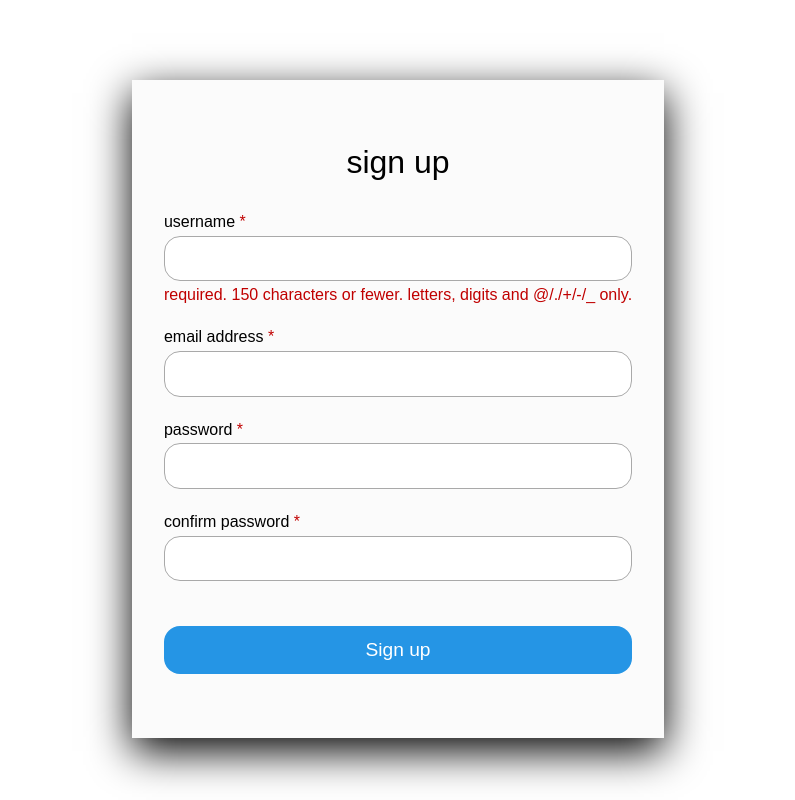
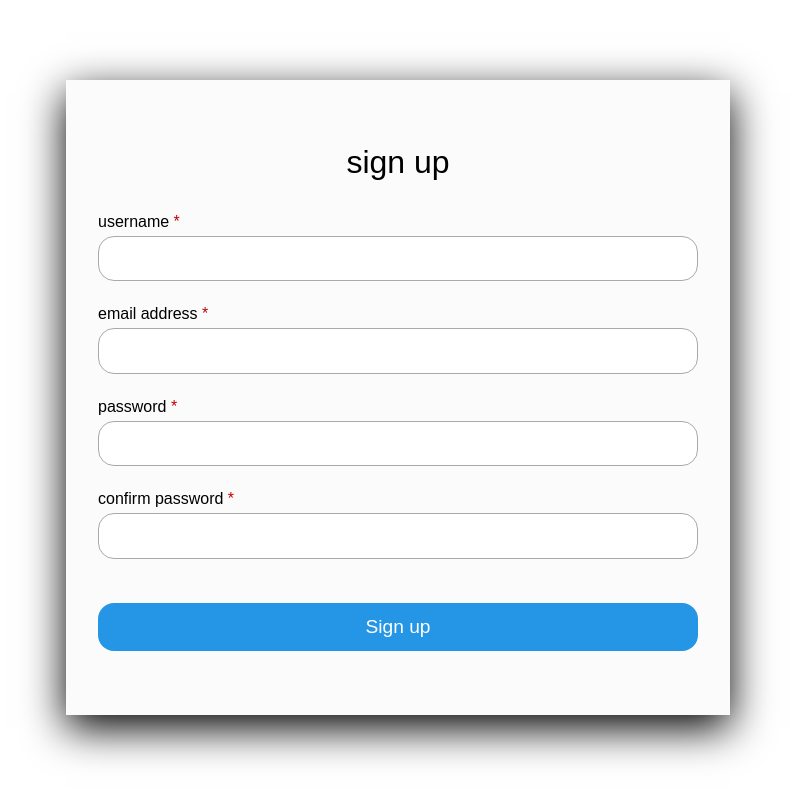
Before and after one commit to cmbak/final-year-project, a Django app: page /signup/ in a window 1280 px wide. Shown: the whole page, without its empty margins (242-1037 px from the left). Run offline with Django 5.2, Linux system fonts and the light colour scheme; some libraries are stand-ins or nearby versions.

Commit message:
Remove default username help text and increase size of form container

```diff
--- a/project/api/serializers.py
+++ b/project/api/serializers.py
@@ -27,7 +27,7 @@ class UserSerializer(serializers.ModelSerializer):
         fields = ["id", "username", "email", "password"]
         field_kw_args = {"required": True, "allow_blank": False}
         extra_kwargs = {
-            "username": field_kw_args,
+            "username": {"required": True, "allow_blank": False, "help_text": ""},
             "email": field_kw_args,
             "password": field_kw_args,
         }
--- a/project/static/forms.css
+++ b/project/static/forms.css
@@ -10,15 +10,15 @@ form,
 }
 
 .container-center {
-  /* width: 80%; */
   align-items: center;
   margin-top: 5rem;
 }
 
-.form {
+.form-container {
   background-color: #fbfbfb;
   padding: 3rem 1rem;
   box-shadow: black 0px 13px 40px;
+  width: 50%;
 }
 
 .title {
--- a/project/templates/signup.html
+++ b/project/templates/signup.html
@@ -8,7 +8,7 @@
   </head>
   <body>
     <div class="container-center">
-      <div class="form">
+      <div class="form-container">
         <h1 class="title">sign up</h1>
         <form action="{% url 'signup'%}" method="POST">
           {% csrf_token %} {% render_form serializer %}
```
